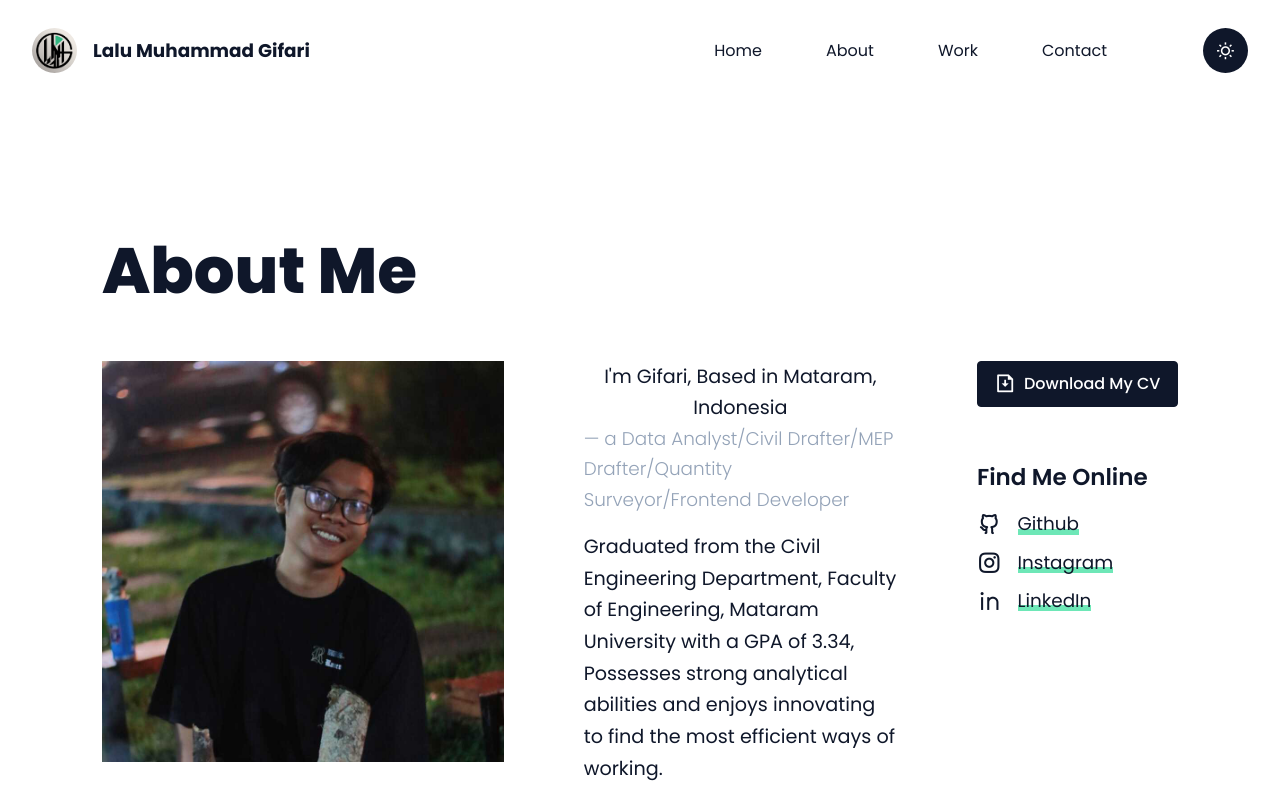
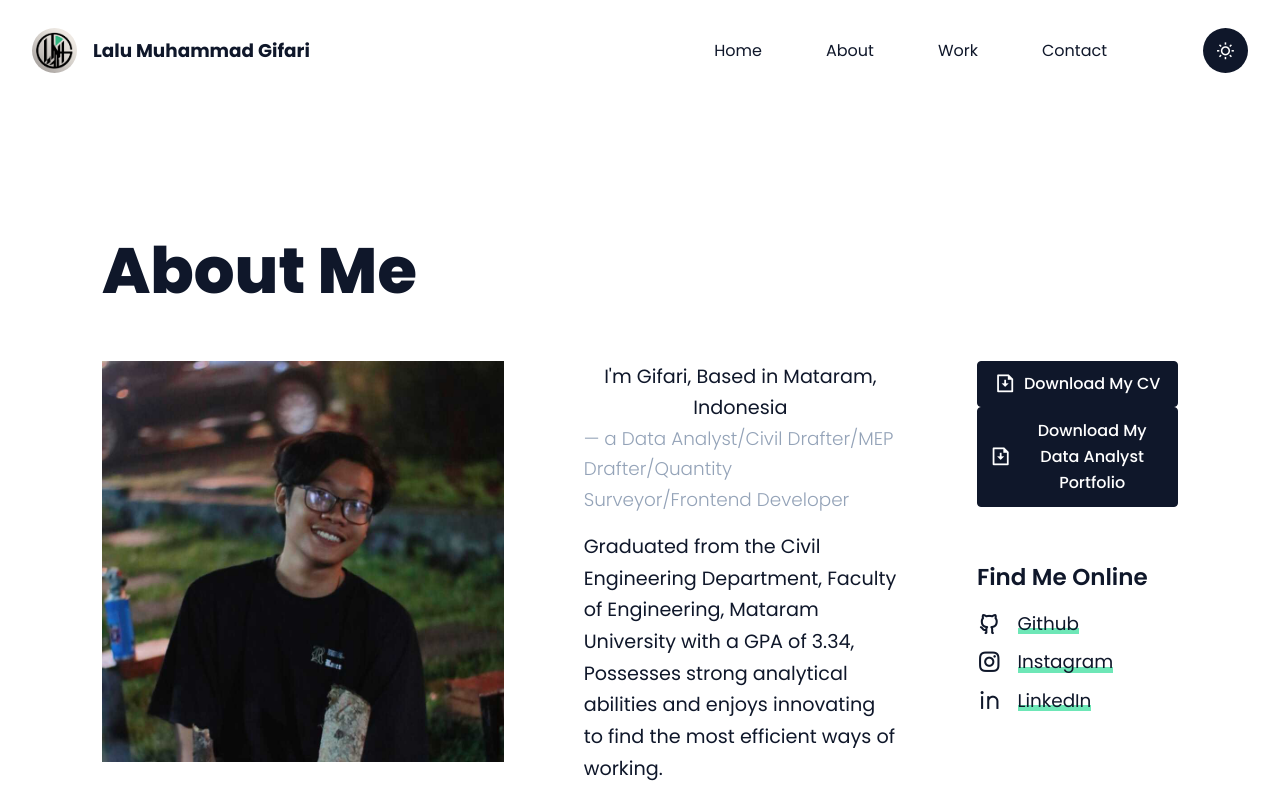
Before and after one commit to lmgifari/portfolio-website, a plain HTML site: page about.html in a window 1280 px wide. Shown: the top 797 px of the page. Drawn offline with Linux system fonts and the light colour scheme.

Commit message:
tambah portofolio

```diff
--- a/about.html
+++ b/about.html
@@ -122,6 +122,8 @@
                         <div class="col-12 col-xl-5" data-scroll data-scroll-speed="2" data-scroll-position="top">
                             <a href="https://drive.google.com/file/d/1m0bH3Bv14nTmRkGszhNClZ2qiTeKsg10/view?usp=sharing"
                             class="btn btn-dark w-100 d-flex align-items-center justify-content-center" target="_blank" rel="noopener noreferrer"><i class="ri-file-download-line ri-lg me-2"></i> Download My CV</a>
+                            <a href="https://drive.google.com/file/d/1s4a4-nySLdMOq10V39hfVkrwtVuVqmgR/view?usp=sharing"
+                            class="btn btn-dark w-100 d-flex align-items-center justify-content-center" target="_blank" rel="noopener noreferrer"><i class="ri-file-download-line ri-lg me-2"></i> Download My Data Analyst Portfolio</a>
                             <h5 class="fw-medium mt-6 mb-3">Find Me Online</h5>
                             <ul class="list-unstyled">
                                 <li class="d-flex align-items-center mb-2"><i class="ri-github-line me-3 ri-lg"></i> <a class="link-body" href="https://www.github.com/lmgifari" target="_blank" rel="noopener noreferrer">Github</a></li>
```
Also changed, not shown: index.html (+0 -1 lines).
